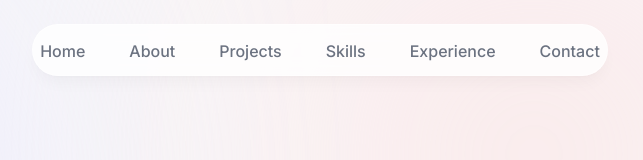
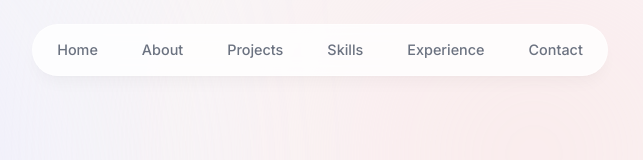
Before and after one commit to ofshvmin/portfolio-nextjs, a Next.js app: page / in a window 1280 px wide. Shown: the top 160 px of the page, without its empty margins (320-963 px from the left). Built offline with nearby package versions, Linux system fonts and the light colour scheme.

Commit message:
adjust text size of nav links

```diff
--- a/components/header.tsx
+++ b/components/header.tsx
@@ -13,7 +13,7 @@
         animate={{ y: 0, opacity: 1 }}
         ></motion.div>
       <nav className='flex fixed top-[0.15rem] left-1/2 h-12 -translate-x-1/2 py-2 sm:top-[1.7rem] sm:h-[initial] sm:py-0'>
-        <ul className='flex w-[22rem] flex-wrap items-center justify-center text-size-[0.9rem] font-medium text-gray-500 sm:w-[initial] sm:flex-nowrap sm:gap-5'>
+        <ul className='flex w-[22rem] flex-wrap items-center justify-center gap-y-1 text-[0.9rem] font-medium text-gray-500 sm:w-[initial] sm:flex-nowrap sm:gap-5'>
           {links.map((link) => (
             <motion.li
               className='h-3/4 flex items-center justify-center relative'
```
